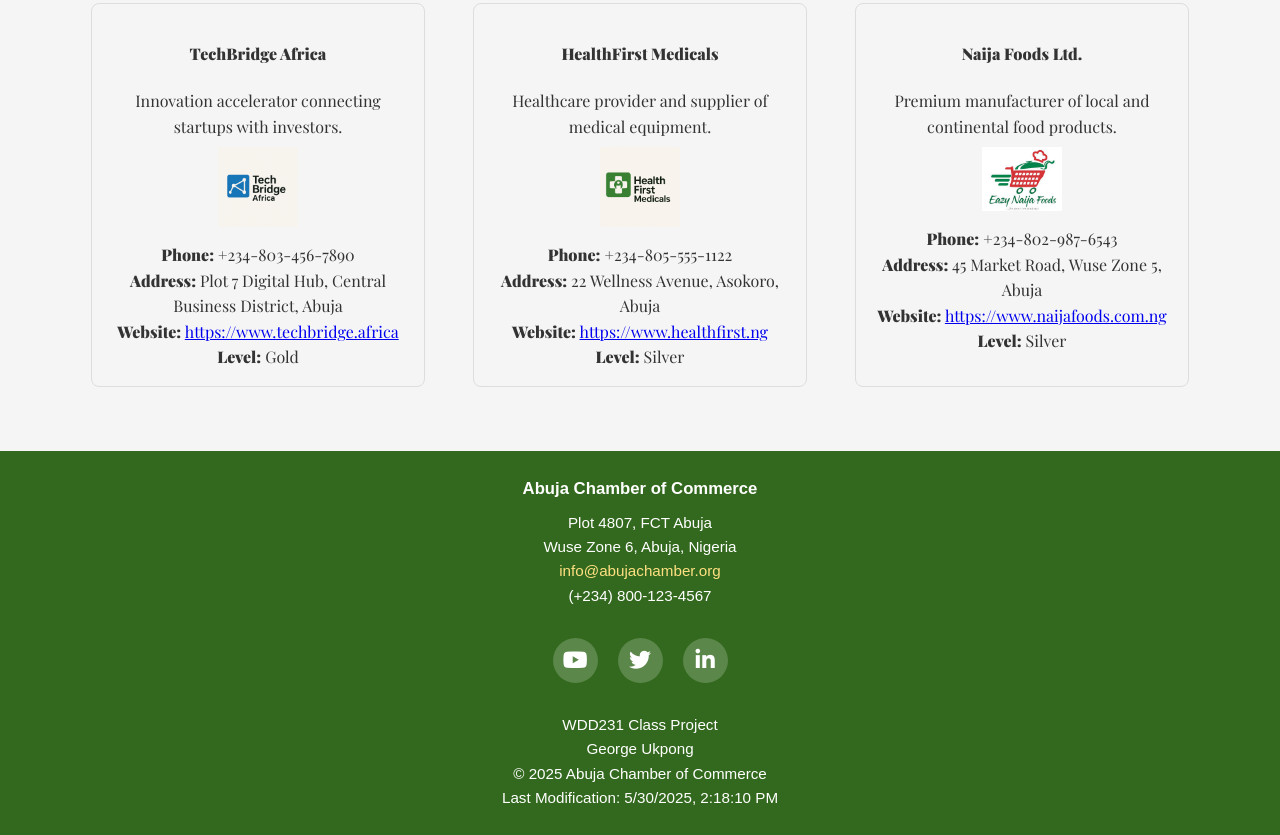
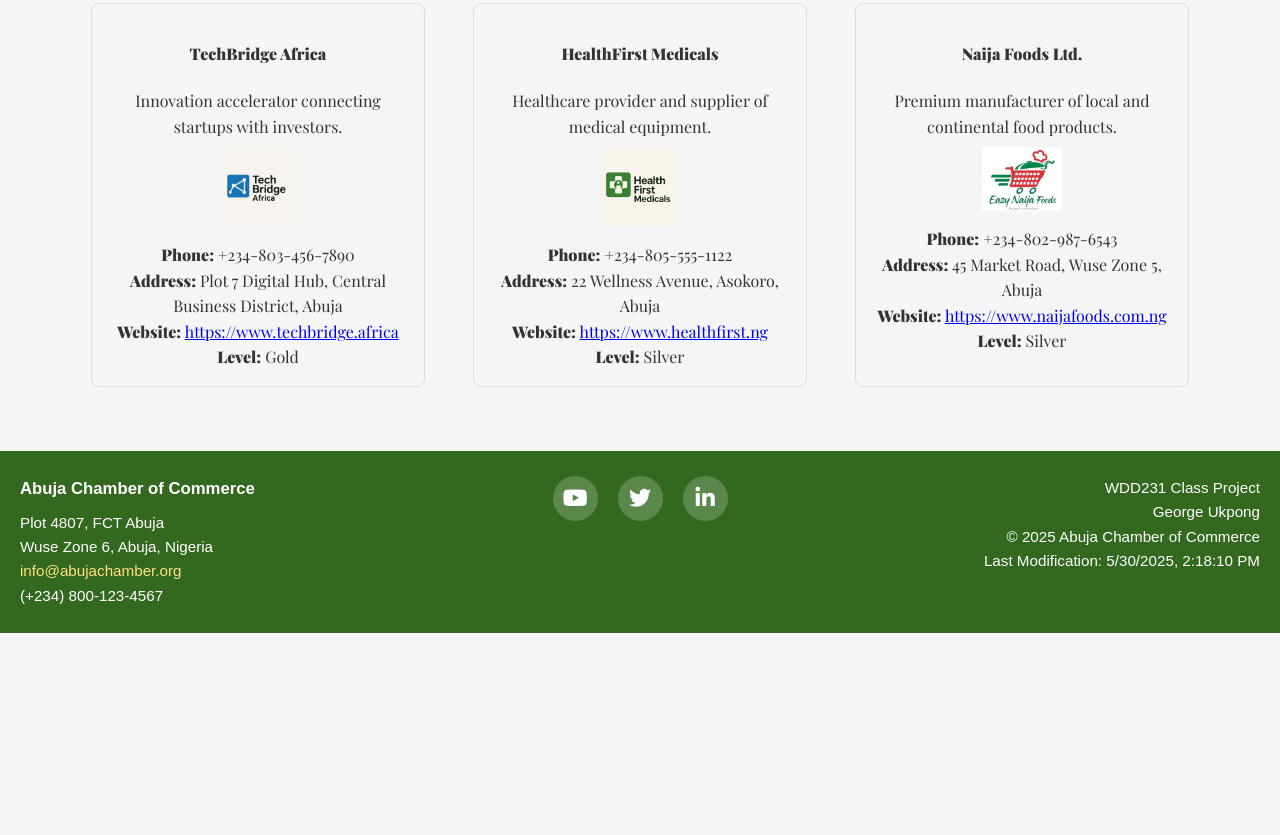
Before and after one commit to georgeukpong/wdd231, a plain HTML site: page chamber/index.html in a window 1280 px wide. Shown: the part 1255-2090 px from the top of the page. After the commit the page ends 1888 px from the top, so only its background shows below. Drawn offline with nearby package versions, Linux system fonts and the light colour scheme; no server answers.

Commit message:
Chamber Home Page

```diff
--- a/chamber/styles/directory.css
+++ b/chamber/styles/directory.css
@@ -331,9 +331,9 @@ footer a {
   gap: 1rem;
 }
 
-/* General Footer Styles (for all screen sizes, including mobile) */
+/* General Footer Styles (mobile-first) */
 .site-footer {
-  background-color: #33691e; /* Dark green background */
+  background-color: #33691e;
   padding: 25px 20px;
   color: #fff;
   font-family: Arial, sans-serif;
@@ -344,10 +344,6 @@ footer a {
   gap: 20px;
   line-height: 1.6;
   font-size: 0.95em;
-}
-
-.site-footer p {
-  margin: 0;
 }
 
 .site-footer a {
@@ -365,14 +361,21 @@ footer a {
   font-size: 1.1em;
 }
 
-/* Social Media Icons */
-.site-footer .footer-social {
-  display: flex;
-  gap: 20px;
-  margin: 10px 0;
+/* Footer sections */
+.footer-info,
+.footer-social,
+.footer-project-info {
+  width: 100%;
 }
 
-.site-footer .footer-social a {
+/* Social Media Icons */
+.footer-social {
+  display: flex;
+  justify-content: center;
+  gap: 20px;
+}
+
+.footer-social a {
   display: inline-flex;
   justify-content: center;
   align-items: center;
@@ -385,7 +388,37 @@ footer a {
   transition: background-color 0.3s ease, transform 0.2s ease;
 }
 
-.site-footer .footer-social a:hover {
+.footer-social a:hover {
   background-color: rgba(255, 255, 255, 0.4);
   transform: translateY(-2px);
 }
+
+/* Responsive Layout for Larger Screens */
+@media (min-width: 768px) {
+  .site-footer {
+    flex-direction: row;
+    justify-content: space-between;
+    align-items: flex-start;
+    text-align: left;
+  }
+
+  .footer-info,
+  .footer-social,
+  .footer-project-info {
+    width: 33%;
+  }
+
+  .footer-info {
+    align-items: flex-start;
+  }
+
+  .footer-social {
+    justify-content: center;
+    text-align: center;
+  }
+
+  .footer-project-info {
+    text-align: right;
+    align-items: flex-end;
+  }
+}
```
